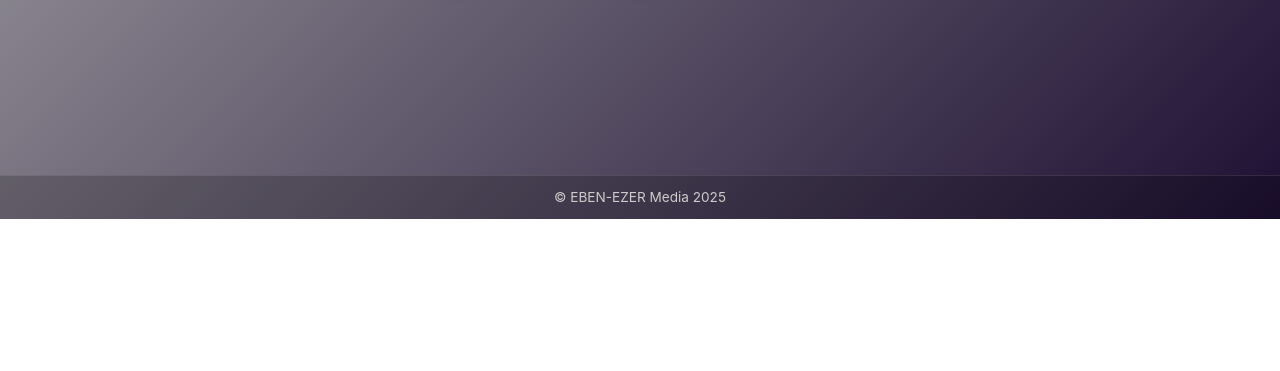
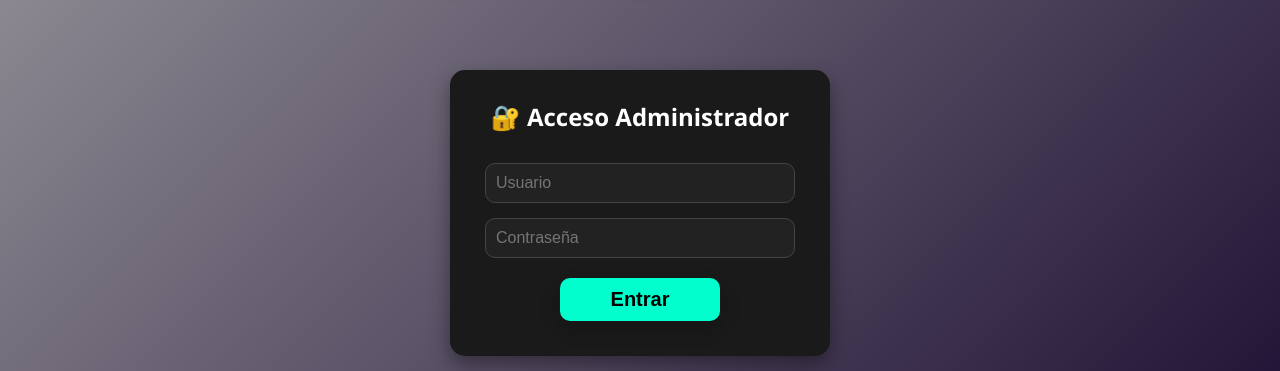
Before and after one commit to AdiCampan/webrtc-live, a React (Create React App) app in the folder client/: page / in a window 1280 px wide. Shown: the part 581-952 px from the top of the page. Before the commit the page ends 800 px from the top, so only its background shows below. Built offline with nearby package versions, Linux system fonts and the light colour scheme; no server answers.

Commit message:
Add LoginJWT

```diff
--- a/client/src/App.js
+++ b/client/src/App.js
@@ -4,6 +4,7 @@ import Broadcaster from "./Broadcaster";
 import Listener from "./Listener";
 import "./App.css";
 import Countdown from "./Countdown";
+import Login from "./Login";
 /*
   App.js con:
     - reconexión automática WebSocket (backoff exponencial)
@@ -240,14 +241,17 @@ function App() {
           </div>
         )}
 
-        {/* Pasamos setRole */}
+        {!role && <Login onLogin={(data) => setRole(data)} />}
+
         {role?.role === "broadcaster" && (
           <Broadcaster
             signalingServer={ws}
             language={role.language}
             setRole={setRole}
+            token={role.token}
           />
         )}
+
         {role?.role === "listener" && (
           <Listener
             signalingServer={ws}
--- a/client/src/Broadcaster.js
+++ b/client/src/Broadcaster.js
@@ -27,7 +27,7 @@ const rtcConfig = {
   ],
 };
 
-function Broadcaster({ signalingServer, language, setRole }) {
+function Broadcaster({ signalingServer, language, token, setRole }) {
   const peers = useRef({});
   const streamRef = useRef(null);
   const [broadcasting, setBroadcasting] = useState(false);
@@ -106,14 +106,12 @@ function Broadcaster({ signalingServer, language, setRole }) {
     const peer = new RTCPeerConnection(rtcConfig);
     peers.current[clientId] = peer;
 
-    // Agregar pistas de audio
     if (streamRef.current) {
       streamRef.current.getTracks().forEach((track) => {
         peer.addTrack(track, streamRef.current);
       });
     }
 
-    // ICE reconexión
     peer.oniceconnectionstatechange = async () => {
       const state = peer.iceConnectionState;
       console.log(`🔄 ICE state con ${clientId}:`, state);
@@ -135,7 +133,6 @@ function Broadcaster({ signalingServer, language, setRole }) {
       }
     };
 
-    // Enviar candidates
     peer.onicecandidate = (event) => {
       if (event.candidate) {
         signalingServer.send(
@@ -148,7 +145,6 @@ function Broadcaster({ signalingServer, language, setRole }) {
       }
     };
 
-    // Crear y enviar offer
     try {
       const offer = await peer.createOffer();
       await peer.setLocalDescription(offer);
@@ -163,6 +159,11 @@ function Broadcaster({ signalingServer, language, setRole }) {
 
   // Iniciar transmisión
   const startBroadcast = async () => {
+    if (!token) {
+      alert("⚠️ No tienes autorización para emitir. Por favor inicia sesión.");
+      return;
+    }
+
     if (!streamRef.current) {
       try {
         streamRef.current = await navigator.mediaDevices.getUserMedia({
@@ -171,7 +172,6 @@ function Broadcaster({ signalingServer, language, setRole }) {
             : true,
         });
 
-        // Configurar visualizador
         if (!audioCtxRef.current) {
           const AudioCtx = window.AudioContext || window.webkitAudioContext;
           audioCtxRef.current = new AudioCtx();
@@ -232,8 +232,10 @@ function Broadcaster({ signalingServer, language, setRole }) {
       }
     }
 
-    // Registrar Broadcaster
-    signalingServer.send(JSON.stringify({ type: "broadcaster", language }));
+    // Registrar Broadcaster con JWT
+    signalingServer.send(
+      JSON.stringify({ type: "broadcaster", language, token })
+    );
     setBroadcasting(true);
   };
 
@@ -263,6 +265,7 @@ function Broadcaster({ signalingServer, language, setRole }) {
           ? "Inglés"
           : "Rumano"}
       </div>
+
       <div className="mic-selector">
         <label>🎤 Seleccionar micrófono:</label>
         <select
--- /dev/null
+++ b/client/src/Login.css
@@ -0,0 +1,58 @@
+/* src/Login.css */
+
+.login-container {
+  width: 320px;
+  margin: 50px auto;
+  padding: 30px;
+  border-radius: 15px;
+  background-color: #1a1a1a;
+  color: #fff;
+  box-shadow: 0 8px 20px rgba(0, 0, 0, 0.4);
+  display: flex;
+  flex-direction: column;
+  align-items: center;
+  gap: 15px;
+  font-family: "Segoe UI", Tahoma, Geneva, Verdana, sans-serif;
+}
+
+.login-container h2 {
+  margin-bottom: 15px;
+  font-size: 1.5em;
+  text-align: center;
+}
+
+.login-container input {
+  width: 90%;
+  padding: 10px;
+  border-radius: 10px;
+  border: 1px solid #444;
+  background-color: #222;
+  color: #fff;
+  font-size: 1em;
+}
+
+.login-container input:focus {
+  outline: none;
+  border-color: #00ffcc;
+}
+
+.login-container button {
+  width: 50%;
+  padding: 10px;
+  border-radius: 10px;
+  border: none;
+  background-color: #00ffcc;
+  color: #000;
+  font-weight: bold;
+  cursor: pointer;
+  transition: background-color 0.2s;
+}
+
+.login-container button:hover {
+  background-color: #00e6b8;
+}
+
+.login-container button:disabled {
+  background-color: #555;
+  cursor: not-allowed;
+}
--- /dev/null
+++ b/client/src/Login.js
@@ -0,0 +1,56 @@
+// src/Login.js
+import React, { useState } from "react";
+import "./Login.css";
+
+function Login({ onLogin }) {
+  const [username, setUsername] = useState("");
+  const [password, setPassword] = useState("");
+  const [loading, setLoading] = useState(false);
+
+  const handleLogin = async () => {
+    setLoading(true);
+    try {
+      const res = await fetch("/api/login", {
+        method: "POST",
+        headers: { "Content-Type": "application/json" },
+        body: JSON.stringify({ username, password }),
+      });
+
+      const data = await res.json();
+
+      if (res.ok) {
+        onLogin({ role: "broadcaster", token: data.token });
+      } else {
+        alert(data.message || "Usuario o contraseña incorrectos");
+      }
+    } catch (err) {
+      console.error(err);
+      alert("Error en el servidor");
+    } finally {
+      setLoading(false);
+    }
+  };
+
+  return (
+    <div className="login-container">
+      <h2>🔐 Acceso Administrador</h2>
+      <input
+        type="text"
+        placeholder="Usuario"
+        value={username}
+        onChange={(e) => setUsername(e.target.value)}
+      />
+      <input
+        type="password"
+        placeholder="Contraseña"
+        value={password}
+        onChange={(e) => setPassword(e.target.value)}
+      />
+      <button onClick={handleLogin} disabled={loading}>
+        {loading ? "Validando..." : "Entrar"}
+      </button>
+    </div>
+  );
+}
+
+export default Login;
```
Also changed, not shown: 1 other file (tests, documents, lock files or other folders).
